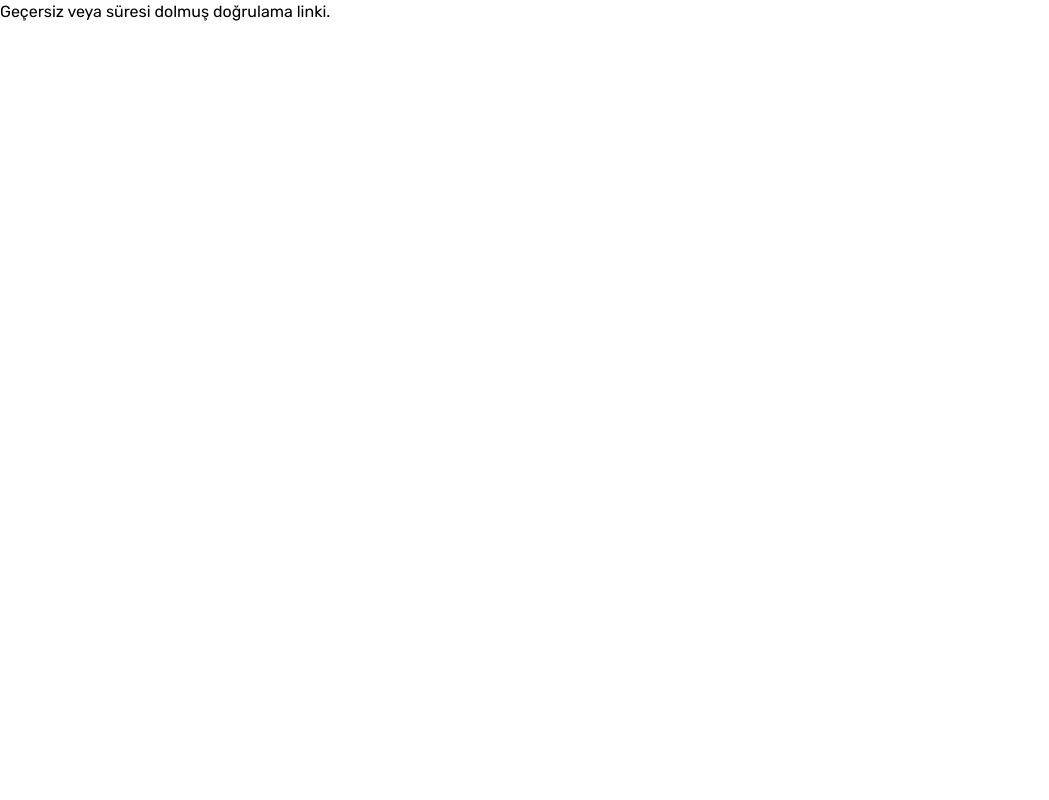
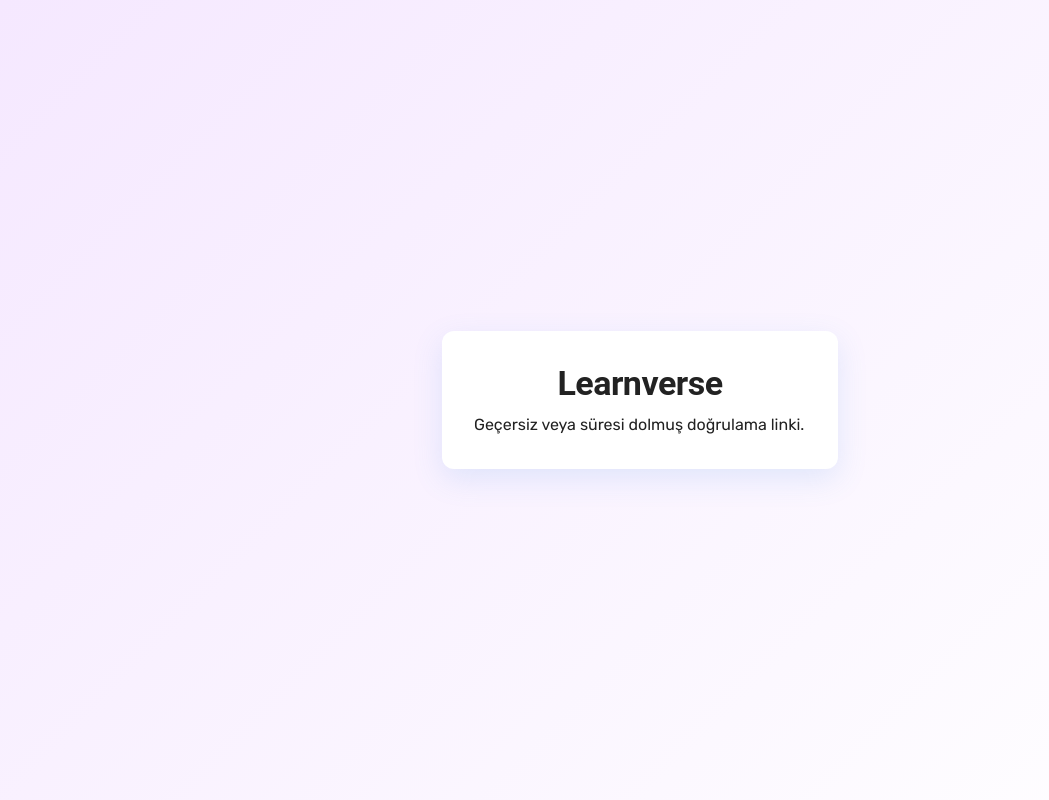
Before and after one commit to Levent-G/learnverse, a React (Create React App) app: page /auth/verify in a window 1280 px wide. Shown: the whole page, without its empty margins (0-1049 px from the left). Built offline with nearby package versions, Linux system fonts and the light colour scheme.

Commit message:
code review edildi.

```diff
--- a/public/index.html
+++ b/public/index.html
@@ -2,7 +2,8 @@
 <html lang="en">
   <head>
     <meta charset="utf-8" />
-    <link rel="icon" href="%PUBLIC_URL%/favicon.ico" />
+    <link rel="icon" href="%PUBLIC_URL%/logo.png" type="image/png" />
+
     <meta name="viewport" content="width=device-width, initial-scale=1" />
     <meta name="theme-color" content="#000000" />
     <meta
@@ -26,7 +27,7 @@
     -->
     <link href="https://fonts.googleapis.com/css2?family=Rubik:wght@400;500;700&display=swap" rel="stylesheet">
 
-    <title>React App</title>
+    <title>Learnverse</title>
   </head>
   <body>
     <noscript>You need to enable JavaScript to run this app.</noscript>
--- a/src/App.js
+++ b/src/App.js
@@ -24,6 +24,7 @@
       window.removeEventListener("beforeunload", handleBeforeUnload);
     };
   }, []);
+
   return (
     <AuthProvider>
       <Router>
--- a/src/contexts/AuthContext.js
+++ b/src/contexts/AuthContext.js
@@ -30,7 +30,6 @@
         };
       }
 
-      // Token'ı localStorage veya context içinde saklayabilirsin
       localStorage.setItem("authToken", token);
 
       setCurrentUser({
@@ -54,7 +53,6 @@
   const logout = async () => {
     setLoading(true);
     try {
-      // Gerçek uygulamada logout servisi varsa buraya ekle
       localStorage.removeItem("authToken");
 
       setCurrentUser(null);
--- a/src/pages/auth/Register.jsx
+++ b/src/pages/auth/Register.jsx
@@ -29,7 +29,7 @@
         "success"
       );
 
-      setTimeout(() => navigate("/eposta-dogrulama"), 2000); // yeni yönlendirme
+      setTimeout(() => navigate("/eposta-dogrulama"), 2000);
     } catch (err) {
       notify(
         "Kayıt başarısız: " +
--- a/src/pages/auth/VerifyAccount.jsx
+++ b/src/pages/auth/VerifyAccount.jsx
@@ -11,10 +11,10 @@
   const navigate = useNavigate();
   const [loading, setLoading] = useState(true);
   const [status, setStatus] = useState(null);
-  const hasRun = useRef(false); // 👈 Burası önemli
+  const hasRun = useRef(false);
 
   useEffect(() => {
-    if (hasRun.current) return; // 👈 2. çalışmayı engelle
+    if (hasRun.current) return;
     hasRun.current = true;
 
     const token = searchParams.get("token");
--- a/src/pages/auth/VerifyEmailPage.jsx
+++ b/src/pages/auth/VerifyEmailPage.jsx
@@ -1,6 +1,7 @@
 import React, { useEffect, useState } from "react";
 import { useSearchParams, useNavigate } from "react-router-dom";
 import { notify } from "../../utils/notify";
+import Page from "../../components/page/Page";
 
 export default function VerifyEmailPage() {
   const [searchParams] = useSearchParams();
@@ -21,7 +22,6 @@
           setStatus("success");
           notify("Hesabınız başarıyla aktifleştirildi!", "success");
 
-          // İstersen 3 saniye sonra login sayfasına yönlendir
           setTimeout(() => {
             navigate("/login");
           }, 3000);
@@ -38,10 +38,18 @@
   if (status === "loading") return <p>Doğrulama yapılıyor...</p>;
   if (status === "success")
     return (
-      <p>Hesabınız aktifleştirildi. Giriş sayfasına yönlendiriliyorsunuz...</p>
+      <Page title="Hata">
+        <p>
+          Hesabınız aktifleştirildi. Giriş sayfasına yönlendiriliyorsunuz...
+        </p>
+      </Page>
     );
   if (status === "error")
-    return <p>Geçersiz veya süresi dolmuş doğrulama linki.</p>;
+    return (
+      <Page title="Hata">
+        <p>Geçersiz veya süresi dolmuş doğrulama linki.</p>
+      </Page>
+    );
 
   return null;
 }
```
Also changed, not shown: public/logo.png (added).
